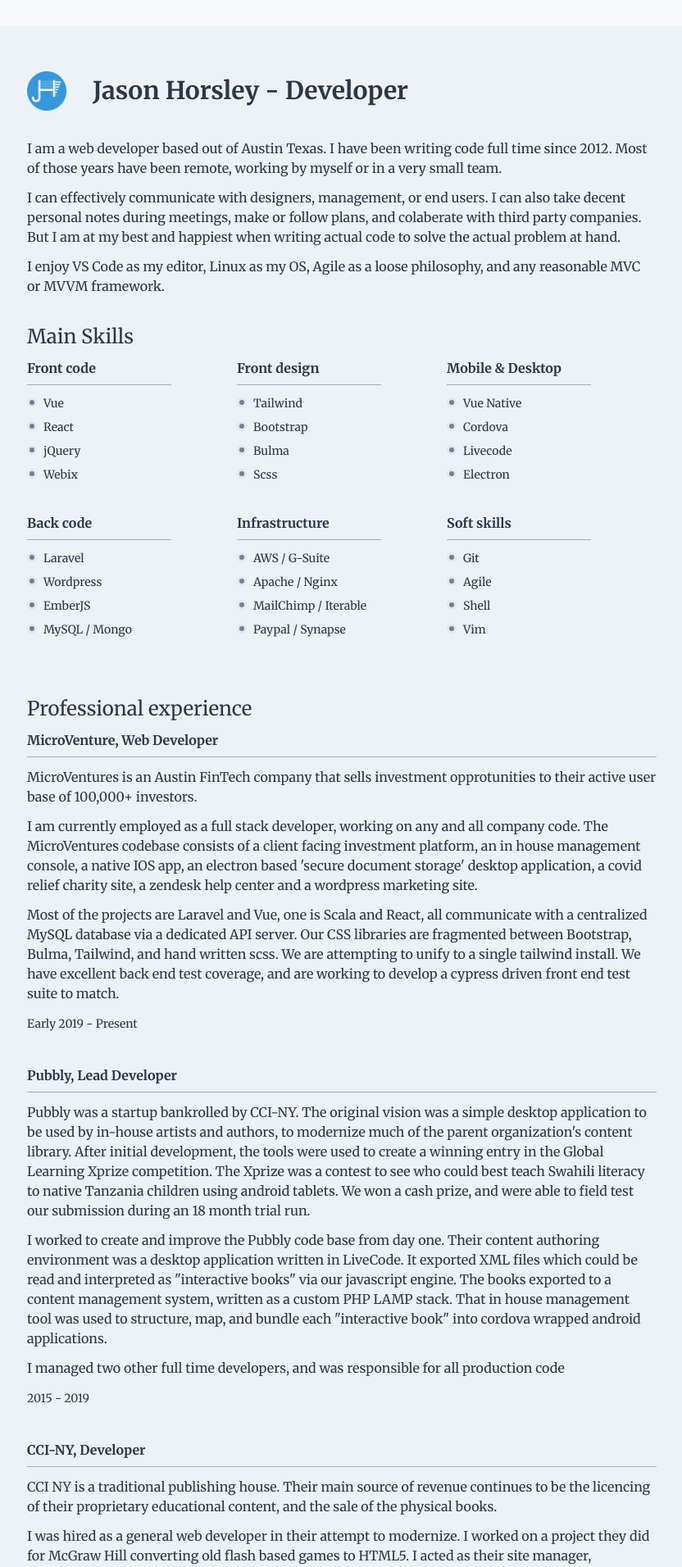
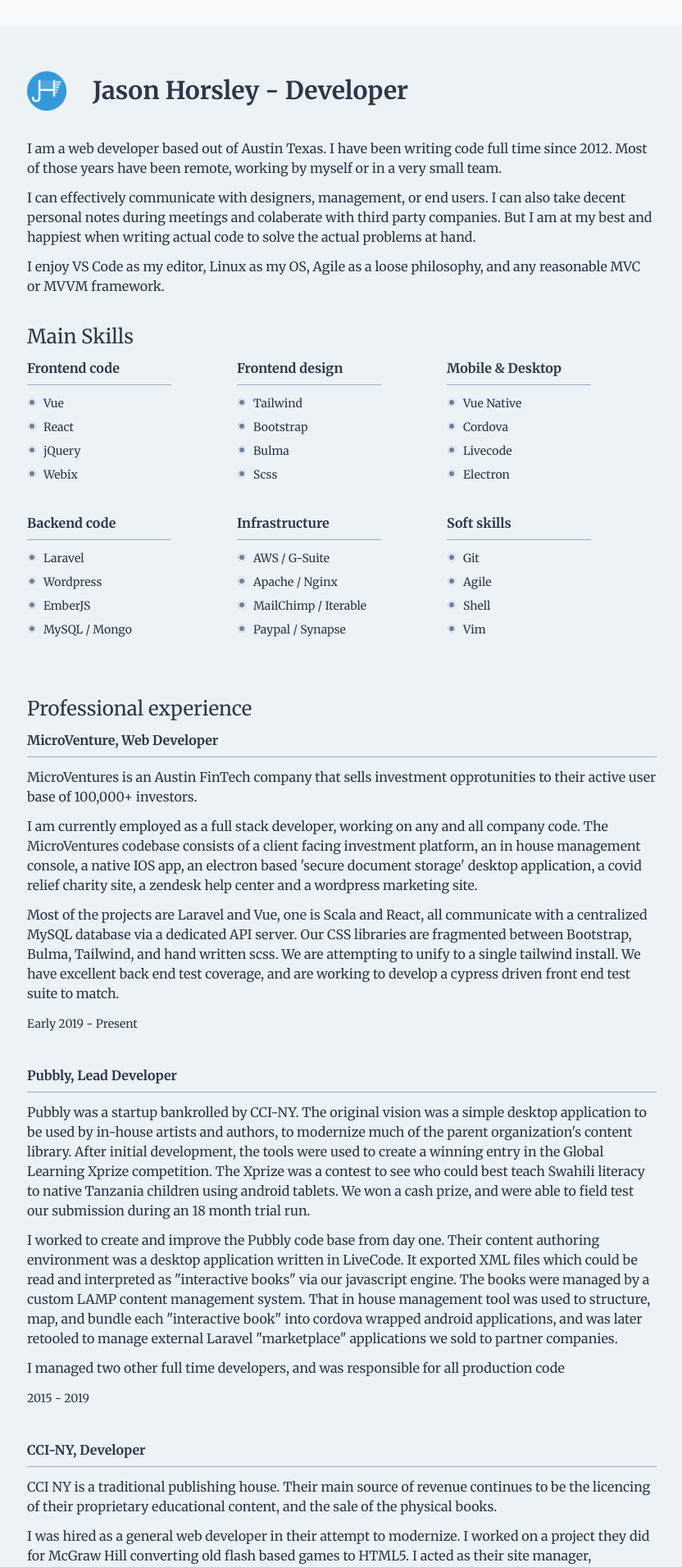
Before and after one commit to JasonHorsleyTech/resume, a Vue app: page / in a window 1280 px wide. Shown: the top 1912 px of the page at 82% size, without its empty margins (223-1055 px from the left). Built offline with nearby package versions, Linux system fonts and the light colour scheme.

Commit message:
Changes to text, added favicon

```diff
--- a/public/index.html
+++ b/public/index.html
@@ -2,8 +2,9 @@
 
 <html lang="en">
   <head>
-        <meta charset="utf-8">
-        <meta name="viewport" content="width=device-width,initial-scale=1.0">
+    <meta charset="utf-8" />
+    <meta name="viewport" content="width=device-width,initial-scale=1.0" />
+    <link rel="icon" type="image/png" href="~@assets/logo.ico" />
     <title>Jason Horsey</title>
   </head>
 
--- a/src/components/Contact.vue
+++ b/src/components/Contact.vue
@@ -24,9 +24,9 @@
                 <p>
                     Phone:
                     <a
-                        href="tel:something"
+                        href="tel:512-202-6952"
                         class="text-blue-700 border-blue-700 border-b pb-px cursor-pointer hover:text-blue-main"
-                        >something</a
+                        >512-202-6952</a
                     >
                 </p>
             </div>
@@ -52,9 +52,9 @@
             <p>
                 Phone:
                 <a
-                    href="tel:something"
+                    href="tel:512-202-6952"
                     class="text-blue-700 border-blue-700 border-b pb-px cursor-pointer hover:text-blue-main"
-                    >something</a
+                    >512-202-6952</a
                 >
             </p>
         </div>
--- a/src/components/Experience/CCI.vue
+++ b/src/components/Experience/CCI.vue
@@ -8,7 +8,7 @@
             I was hired as a general web developer in their attempt to modernize. I worked on a project they did for
             McGraw Hill converting old flash based games to HTML5. I acted as their site manager, maintaining and
             improving their wordpress based homepace. I also wrote a web app to convert raw textbook lesson+quiz modules
-            as SCORM compliant javascript quizlets.
+            into SCORM compliant javascript quizlets.
         </p>
     </div>
 </template>
--- a/src/components/Experience/Pubbly.vue
+++ b/src/components/Experience/Pubbly.vue
@@ -11,9 +11,10 @@
         <p>
             I worked to create and improve the Pubbly code base from day one. Their content authoring environment was a
             desktop application written in LiveCode. It exported XML files which could be read and interpreted as
-            "interactive books" via our javascript engine. The books exported to a content management system, written as
-            a custom PHP LAMP stack. That in house management tool was used to structure, map, and bundle each
-            "interactive book" into cordova wrapped android applications.
+            "interactive books" via our javascript engine. The books were managed by a custom LAMP content management
+            system. That in house management tool was used to structure, map, and bundle each "interactive book" into
+            cordova wrapped android applications, and was later retooled to manage external Laravel "marketplace"
+            applications we sold to partner companies.
         </p>
         <p>I managed two other full time developers, and was responsible for all production code</p>
     </div>
--- a/src/components/PersonalDetails.vue
+++ b/src/components/PersonalDetails.vue
@@ -4,8 +4,7 @@
         <p class="mt-0">
             I am married and the proud father of a 3 month old son. I am interested in a career that provides stability
             for my family as well as new and interesting learning opprotunities in this ever chainging field. I play
-            church pipe organ, enjoy wood working, and love to play extremely long, boring and overly-complicated board
-            games.
+            church pipe organ, enjoy wood working, and love long and overly-complicated board games.
         </p>
     </div>
 </template>
--- a/src/components/Projects.vue
+++ b/src/components/Projects.vue
@@ -44,8 +44,8 @@
                 <h3>MicroVentures: Future acquisition integration</h3>
 
                 <p>
-                    MicroVenture's business model moving forwards is in acquiring third party projects and integrating
-                    them into the existing ecosystem. This required a large restructuring of the base user model.
+                    MicroVenture's new business model is in acquiring third party projects and integrating them into the
+                    existing ecosystem. Adapting to this change required a large restructuring of the base user model.
                     Instead of people signing up as "investors" to make investments, they signup as "customers" with
                     "invest property access". While the change seemed somewhat pedantic at first, it soon became clear
                     that it would require much fiddling.
@@ -71,10 +71,10 @@
 
                 <p>
                     Pubbly's main deliverable asset was a javascript based interactive book. It somewhat resembled the
-                    old "escape the room" flash games, but with a little more polish. Each "book" had pages filled with
-                    user interaction zones, requiring a user touch gesture or a drag drop. Each zone would trigger a
-                    sequence of timed events such as animating an image across the page, playing an audio file, starting
-                    a video, or manipulating the visible objects.
+                    old "escape the room" flash games, but more polish. Each "book" had pages filled with user
+                    interaction zones, requiring a user touch gesture or a drag drop. Each zone would trigger a sequence
+                    of timed events such as animating an image across the page, playing an audio file, starting a video,
+                    or manipulating the visible objects.
                 </p>
 
                 <p>
@@ -94,8 +94,9 @@
 
                 <p>
                     I won't claim it was a perfect system. In hindsight, we should simulated network load times from
-                    within the authoring tools from the outset. But it did get the job done, and I am happy to say that
-                    Pubbly is still using much of my original codebase.
+                    within the authoring tools, or simply worked more on communicating browser based limitations to the
+                    rest of the team. But it did get the job done, and I am happy to say that Pubbly is still using much
+                    of my original codebase.
                 </p>
             </div>
         </div>
--- a/src/components/Skills.vue
+++ b/src/components/Skills.vue
@@ -23,14 +23,14 @@
     data() {
         return {
             skills: [
-                { name: 'Front code', list: ['Vue', 'React', 'jQuery', 'Webix'] },
+                { name: 'Frontend code</span>', list: ['Vue', 'React', 'jQuery', 'Webix'] },
 
-                { name: 'Front design', list: ['Tailwind', 'Bootstrap', 'Bulma', 'Scss'] },
+                { name: 'Frontend design', list: ['Tailwind', 'Bootstrap', 'Bulma', 'Scss'] },
 
                 { name: 'Mobile & Desktop', list: ['Vue Native', 'Cordova', 'Livecode', 'Electron'] },
 
                 {
-                    name: 'Back code',
+                    name: 'Backend code',
                     list: ['Laravel', 'Wordpress', 'EmberJS', 'MySQL / Mongo'],
                 },
 
--- a/src/components/Summary.vue
+++ b/src/components/Summary.vue
@@ -7,8 +7,8 @@
 
         <p>
             I can effectively communicate with designers, management, or end users. I can also take decent personal
-            notes during meetings, make or follow plans, and colaberate with third party companies. But I am at my best
-            and happiest when writing actual code to solve the actual problem at hand.
+            notes during meetings and colaberate with third party companies. But I am at my best and happiest when
+            writing actual code to solve the actual problems at hand.
         </p>
 
         <p>
```
Lines whose indentation alone changed are shown as unchanged.
